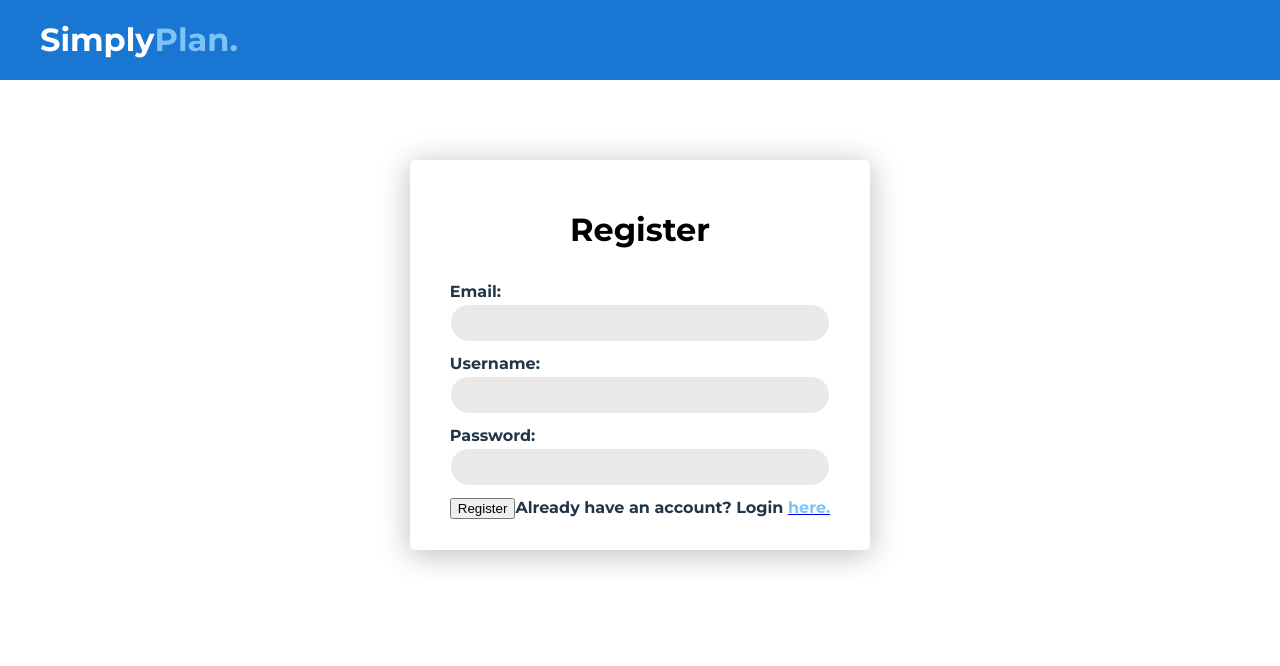
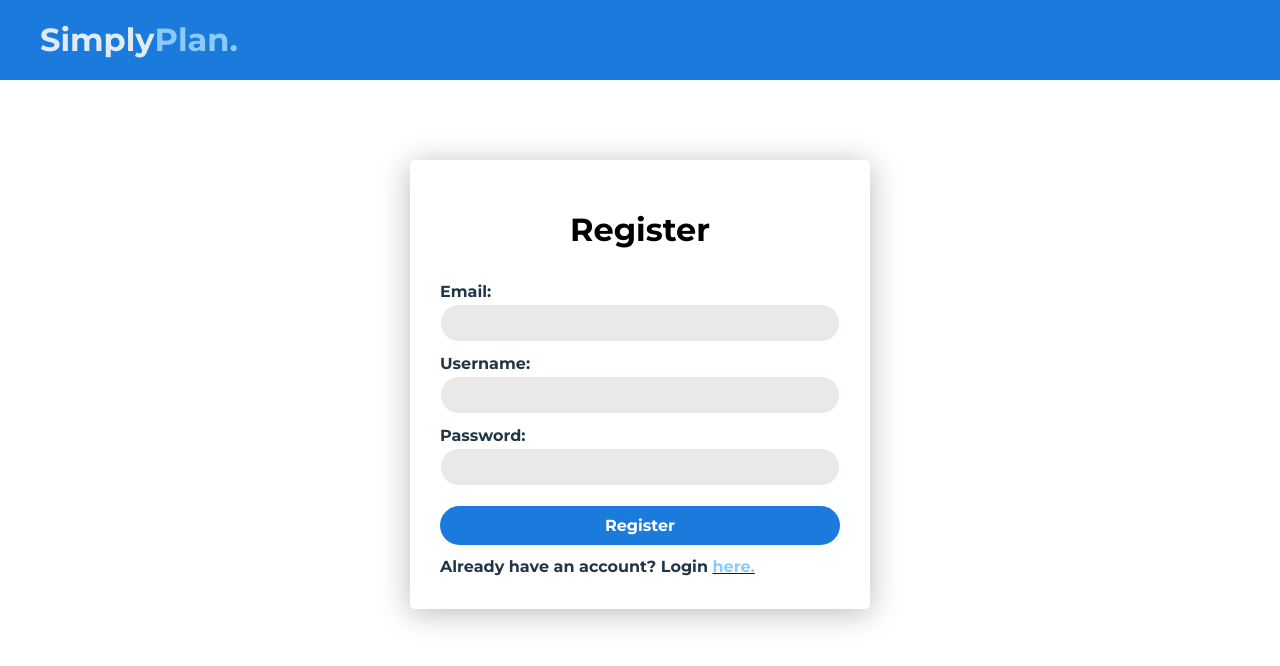
Before and after one commit to saikot-paul/habit-tracker, a React (Vite) app in the folder client/: page /register in a window 1280 px wide. Shown: the top 666 px of the page. Built offline with nearby package versions, Linux system fonts and the light colour scheme.

Commit message:
Adds styling to the register page

```diff
--- a/client/src/assets/Login.css
+++ b/client/src/assets/Login.css
@@ -1,7 +1,7 @@
 /* Login.css */
 .top-bar {
   background-color: var(--primary-color);
-  color: #fff;
+  color: rgb(226, 235, 245);
   min-height: 4em;
   padding: 1em 2.5em 0;
   font-family: 'Montserrat', sans-serif;
@@ -53,7 +53,7 @@
   box-sizing: border-box;
 }
 
-.login-button {
+.login-button, .register-button {
   font-family: 'Montserrat', sans-serif;
   width: 100%;
   padding: 10px;
--- a/client/src/index.css
+++ b/client/src/index.css
@@ -7,8 +7,8 @@
   color: rgba(255, 255, 255, 0.87);
   background-color: #242424;
 
-  --primary-color:  #1976d2;
-  --secondary-color: #7ec3f5;
+  --primary-color:  #1b7bdc;
+  --secondary-color: #8acbfa;
   --input-field-color: #e5e3e3cc;
   --font-color:  black;
 }
```
